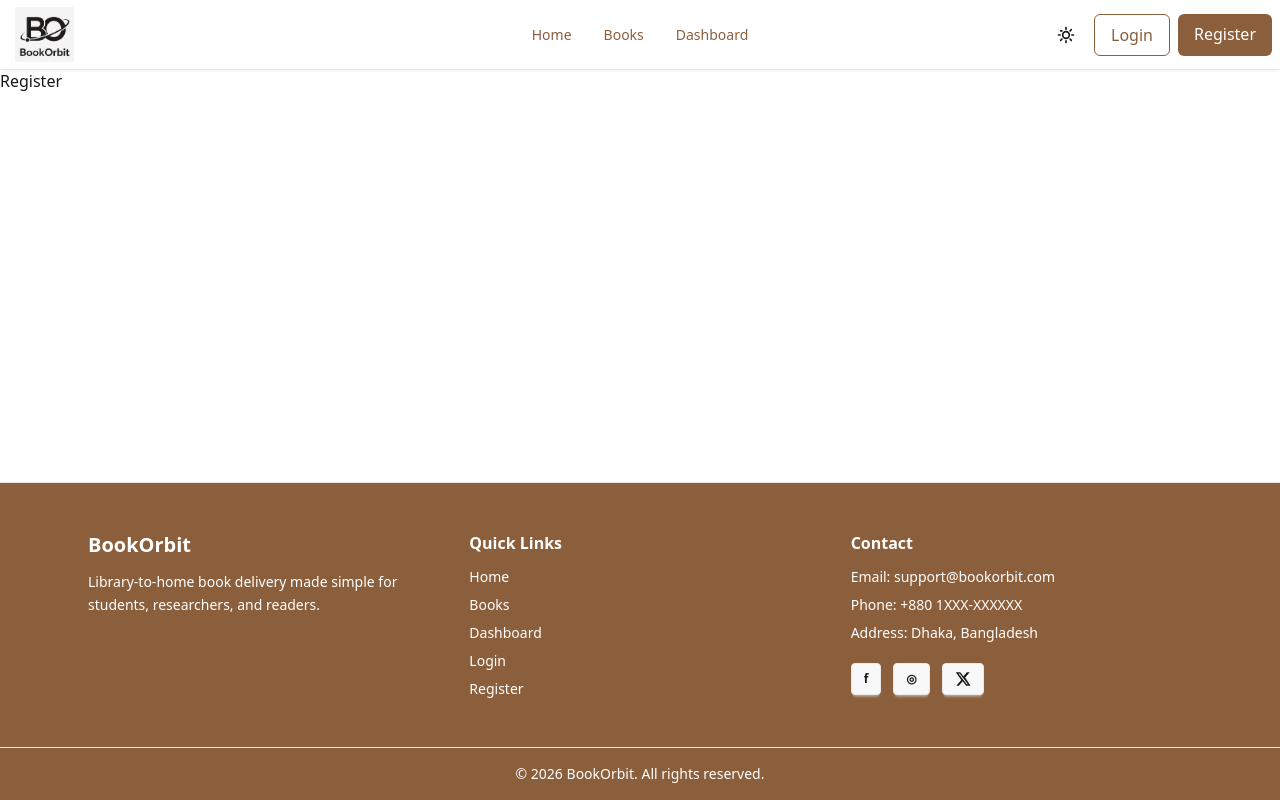
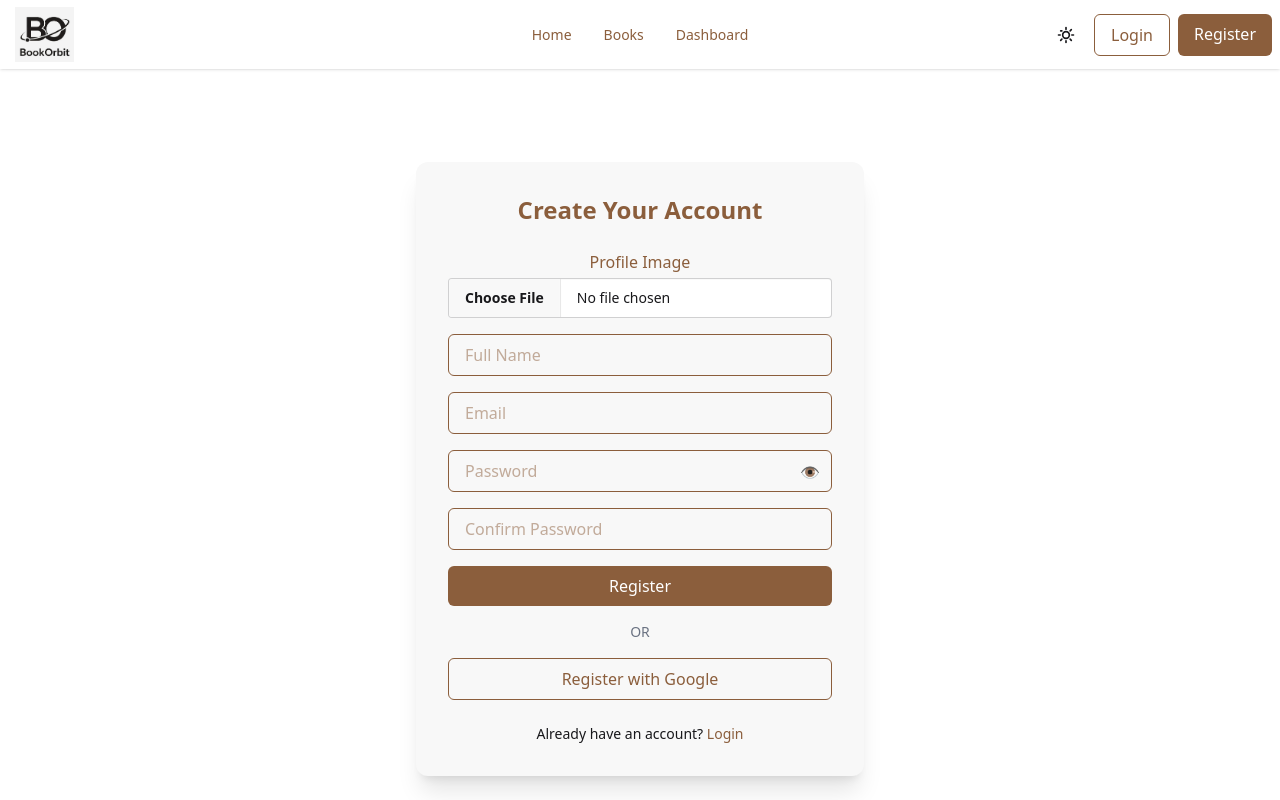
Before and after one commit to shakhawat71/bookorbit-client, a React (Vite) app: page /register in a window 1280 px wide. Shown: the top 800 px of the page. Built offline with nearby package versions, Linux system fonts and the light colour scheme; no server answers.

Commit message:
added register account with google and email and connected it to firebase and file upload system added which is connected to image bb api

```diff
--- a/package.json
+++ b/package.json
@@ -18,6 +18,7 @@
     "react-hot-toast": "^2.6.0",
     "react-router": "^7.13.0",
     "react-router-dom": "^7.13.0",
+    "sweetalert2": "^11.26.18",
     "tailwindcss": "^4.1.18"
   },
   "devDependencies": {
--- a/src/pages/Register.jsx
+++ b/src/pages/Register.jsx
@@ -1,7 +1,288 @@
-import React from 'react'
+import { useContext, useState } from "react";
+import { useNavigate, Link } from "react-router-dom";
+// eslint-disable-next-line no-unused-vars
+import { motion } from "framer-motion";
+import { AuthContext } from "../contexts/AuthContext";
+import Swal from "sweetalert2";
 
 export default function Register() {
+  const { createUser, updateUserProfile, googleLogin } =
+    useContext(AuthContext);
+
+  const [showPassword, setShowPassword] = useState(false);
+  const [imageFile, setImageFile] = useState(null);
+  const [preview, setPreview] = useState(null);
+  const [loading, setLoading] = useState(false);
+
+  const navigate = useNavigate();
+
+
+  // Handle Image Selection
+
+  const handleImageChange = (e) => {
+    const file = e.target.files[0];
+    setImageFile(file);
+
+    if (file) {
+      setPreview(URL.createObjectURL(file));
+    }
+  };
+
+
+  // Upload Image to imgbb
+
+  const uploadImage = async () => {
+    if (!imageFile) return null;
+
+    const apiKey = import.meta.env.VITE_IMGBB_API_KEY;
+
+    if (!apiKey) {
+      throw new Error("IMGBB API key not configured");
+    }
+
+    const formData = new FormData();
+    formData.append("image", imageFile);
+
+    const response = await fetch(
+      `https://api.imgbb.com/1/upload?key=${apiKey}`,
+      {
+        method: "POST",
+        body: formData,
+      }
+    );
+
+    const data = await response.json();
+
+    if (!data.success) {
+      throw new Error("Image upload failed");
+    }
+
+    return data.data.display_url;
+  };
+
+
+  // Handle Register
+
+  const handleRegister = async (e) => {
+    e.preventDefault();
+
+    const form = e.target;
+    const name = form.name.value;
+    const email = form.email.value;
+    const password = form.password.value;
+    const confirmPassword = form.confirmPassword.value;
+
+    // Password validation
+    if (password !== confirmPassword) {
+      return Swal.fire({
+        icon: "error",
+        title: "Oops...",
+        text: "Passwords do not match!",
+        confirmButtonColor: "#8B5E3C",
+      });
+    }
+
+    if (password.length < 6) {
+      return Swal.fire({
+        icon: "error",
+        title: "Weak Password",
+        text: "Password must be at least 6 characters.",
+        confirmButtonColor: "#8B5E3C",
+      });
+    }
+
+    if (!/[A-Z]/.test(password)) {
+      return Swal.fire({
+        icon: "error",
+        title: "Weak Password",
+        text: "Must contain one uppercase letter.",
+        confirmButtonColor: "#8B5E3C",
+      });
+    }
+
+    if (!/[!@#$%^&*]/.test(password)) {
+      return Swal.fire({
+        icon: "error",
+        title: "Weak Password",
+        text: "Must contain one special character.",
+        confirmButtonColor: "#8B5E3C",
+      });
+    }
+
+    try {
+      setLoading(true);
+
+      await createUser(email, password);
+
+      let photoURL = null;
+
+      if (imageFile) {
+        photoURL = await uploadImage();
+      }
+
+      await updateUserProfile(name, photoURL);
+
+      Swal.fire({
+        icon: "success",
+        title: "Account Created",
+        text: "Welcome to BookOrbit",
+        confirmButtonColor: "#8B5E3C",
+      }).then(() => {
+        navigate("/");
+      });
+
+    } catch (error) {
+      Swal.fire({
+        icon: "error",
+        title: "Registration Failed",
+        text: error.message,
+        confirmButtonColor: "#8B5E3C",
+      });
+    } finally {
+      setLoading(false);
+    }
+  };
+
+  // Google Register
+
+  const handleGoogleRegister = async () => {
+    try {
+      setLoading(true);
+
+      await googleLogin();
+
+      Swal.fire({
+        icon: "success",
+        title: "Registered with Google!",
+        confirmButtonColor: "#8B5E3C",
+      }).then(() => navigate("/"));
+
+    } catch (error) {
+      Swal.fire({
+        icon: "error",
+        title: "Google Login Failed",
+        text: error.message,
+        confirmButtonColor: "#8B5E3C",
+      });
+    } finally {
+      setLoading(false);
+    }
+  };
+
   return (
-    <div>Register</div>
-  )
+    <div className="min-h-screen bg-base-100 flex items-center justify-center px-4">
+      <motion.div
+        initial={{ opacity: 0, y: 30 }}
+        animate={{ opacity: 1, y: 0 }}
+        className="w-full max-w-md bg-base-200 shadow-xl rounded-xl p-8"
+      >
+        <h2 className="text-2xl font-bold text-center text-[#8B5E3C] mb-6">
+          Create Your Account
+        </h2>
+
+        <form onSubmit={handleRegister} className="space-y-4">
+
+          {/* Centered Image Preview */}
+          <div className="flex flex-col items-center">
+            {preview && (
+              <motion.img
+                initial={{ scale: 0.8, opacity: 0 }}
+                animate={{ scale: 1, opacity: 1 }}
+                src={preview}
+                alt="Preview"
+                className="w-24 h-24 rounded-full object-cover border-4 border-[#8B5E3C] mb-3"
+              />
+            )}
+
+            <label className="text-[#8B5E3C] font-medium mb-1">
+              Profile Image
+            </label>
+
+            <input
+              type="file"
+              accept="image/*"
+              onChange={handleImageChange}
+              className="file-input file-input-bordered w-full"
+            />
+          </div>
+
+          {/* Name */}
+          <input
+            type="text"
+            name="name"
+            placeholder="Full Name"
+            required
+            className="w-full px-4 py-2 text-[#8B5E3C] border rounded-md focus:ring-2 focus:ring-[#8B5E3C]"
+          />
+
+          {/* Email */}
+          <input
+            type="email"
+            name="email"
+            placeholder="Email"
+            required
+            className="w-full px-4 py-2 text-[#8B5E3C] border rounded-md focus:ring-2 focus:ring-[#8B5E3C]"
+          />
+
+          {/* Password */}
+          <div className="relative">
+            <input
+              type={showPassword ? "text" : "password"}
+              name="password"
+              placeholder="Password"
+              required
+              className="w-full px-4 py-2 text-[#8B5E3C] border rounded-md focus:ring-2 focus:ring-[#8B5E3C]"
+            />
+
+            <button
+              type="button"
+              onClick={() => setShowPassword(!showPassword)}
+              className="absolute right-3 top-2.5"
+            >
+              {showPassword ? "🙈" : "👁"}
+            </button>
+          </div>
+
+          {/* Confirm Password */}
+          <div className="relative">
+            <input
+            type="password"
+            name="confirmPassword"
+            placeholder="Confirm Password"
+            required
+            className="w-full px-4 py-2 text-[#8B5E3C] border rounded-md focus:ring-2 focus:ring-[#8B5E3C]"
+            />
+          </div>
+
+          {/* Register Button */}
+          <motion.button
+            whileHover={{ scale: 1.03 }}
+            whileTap={{ scale: 0.97 }}
+            type="submit"
+            disabled={loading}
+            className="w-full bg-[#8B5E3C] text-white py-2 rounded-md hover:bg-[#A47148]"
+          >
+            {loading ? "Creating..." : "Register"}
+          </motion.button>
+        </form>
+
+        <div className="my-4 text-center text-gray-500 text-sm">OR</div>
+
+        <button
+          onClick={handleGoogleRegister}
+          disabled={loading}
+          className="w-full border border-[#8B5E3C] text-[#8B5E3C] py-2 rounded-md hover:bg-[#8B5E3C] hover:text-white"
+        >
+          Register with Google
+        </button>
+
+        <p className="mt-6 text-center text-sm">
+          Already have an account?{" "}
+          <Link to="/login" className="text-[#8B5E3C] hover:underline">
+            Login
+          </Link>
+        </p>
+      </motion.div>
+    </div>
+  );
 }
```
Also changed, not shown: src/components/shared/Navbar.jsx (+105 -38 lines), 2 other files (tests, documents, lock files or other folders).
